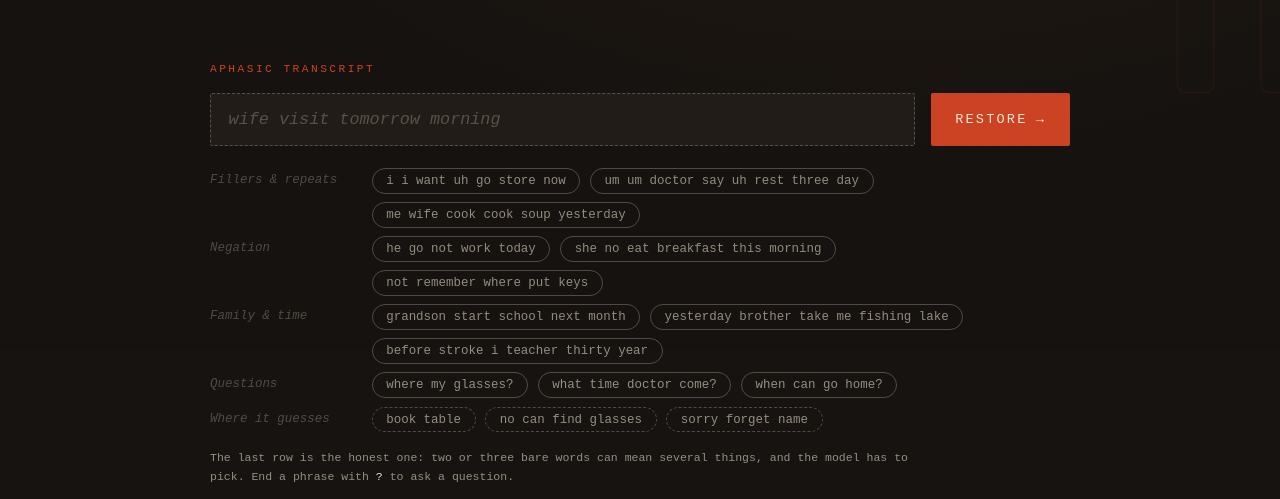
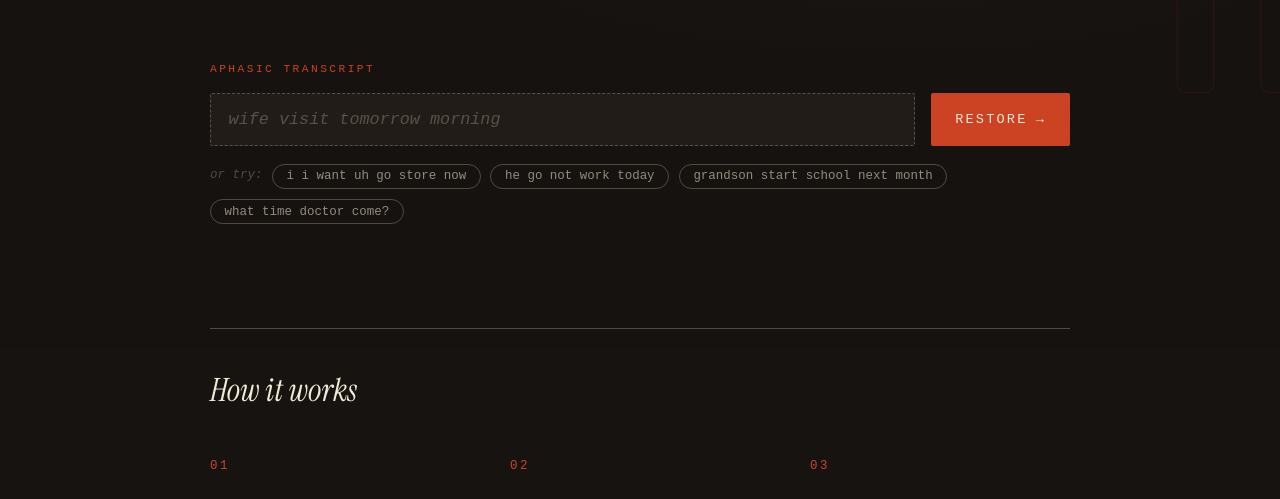
Before and after one commit to LeifsterNYC/Portfolio-Website, a plain HTML site: page aphasiaprediction/index.html in a window 1280 px wide. Shown: the part 451-950 px from the top of the page. Drawn offline with Linux system fonts and the light colour scheme; a web font is replaced by a local one.

Commit message:
Trimmed aphasia demo examples back to one row of four

```diff
--- a/aphasiaprediction/index.html
+++ b/aphasiaprediction/index.html
@@ -8,7 +8,7 @@
     <link rel="preconnect" href="https://fonts.googleapis.com">
     <link rel="preconnect" href="https://fonts.gstatic.com" crossorigin>
     <link href="https://fonts.googleapis.com/css2?family=Instrument+Serif:ital@0;1&family=Fragment+Mono:ital@0;1&display=swap" rel="stylesheet">
-    <link rel="stylesheet" href="style.css?v=3">
+    <link rel="stylesheet" href="style.css?v=4">
 </head>
 <body>
     <div class="grain" aria-hidden="true"></div>
@@ -52,39 +52,11 @@
                 </div>
             </form>
             <div class="samples" role="group" aria-label="Example phrases">
-                <div class="sample-row">
-                    <span class="samples-label">Fillers &amp; repeats</span>
-                    <button type="button" class="chip">i i want uh go store now</button>
-                    <button type="button" class="chip">um um doctor say uh rest three day</button>
-                    <button type="button" class="chip">me wife cook cook soup yesterday</button>
-                </div>
-                <div class="sample-row">
-                    <span class="samples-label">Negation</span>
-                    <button type="button" class="chip">he go not work today</button>
-                    <button type="button" class="chip">she no eat breakfast this morning</button>
-                    <button type="button" class="chip">not remember where put keys</button>
-                </div>
-                <div class="sample-row">
-                    <span class="samples-label">Family &amp; time</span>
-                    <button type="button" class="chip">grandson start school next month</button>
-                    <button type="button" class="chip">yesterday brother take me fishing lake</button>
-                    <button type="button" class="chip">before stroke i teacher thirty year</button>
-                </div>
-                <div class="sample-row">
-                    <span class="samples-label">Questions</span>
-                    <button type="button" class="chip">where my glasses?</button>
-                    <button type="button" class="chip">what time doctor come?</button>
-                    <button type="button" class="chip">when can go home?</button>
-                </div>
-                <div class="sample-row sample-row--limits">
-                    <span class="samples-label">Where it guesses</span>
-                    <button type="button" class="chip">book table</button>
-                    <button type="button" class="chip">no can find glasses</button>
-                    <button type="button" class="chip">sorry forget name</button>
-                </div>
-                <p class="samples-note">The last row is the honest one: two or three bare words
-                can mean several things, and the model has to pick. End a phrase with
-                <span class="m">?</span> to ask a question.</p>
+                <span class="samples-label">or try:</span>
+                <button type="button" class="chip">i i want uh go store now</button>
+                <button type="button" class="chip">he go not work today</button>
+                <button type="button" class="chip">grandson start school next month</button>
+                <button type="button" class="chip">what time doctor come?</button>
             </div>
         </section>
 
@@ -137,6 +109,6 @@
         </nav>
     </footer>
 
-    <script src="inference.js?v=3"></script>
+    <script src="inference.js?v=4"></script>
 </body>
 </html>
--- a/aphasiaprediction/style.css
+++ b/aphasiaprediction/style.css
@@ -200,27 +200,12 @@ h1 .period { color: var(--paper); }
 #restore-btn:disabled { opacity: 0.55; cursor: wait; }
 
 .samples {
-    display: grid;
-    gap: 0.55rem;
-    margin-top: 1.4rem;
-    font-size: 0.78rem;
-}
-.sample-row {
     display: flex;
     flex-wrap: wrap;
     align-items: center;
-    gap: 0.5rem 0.6rem;
-    /* The label hangs in the left margin so wrapped chips stay aligned. */
-    padding-left: 10.1rem;
-}
-.sample-row .samples-label { flex: 0 0 9.5rem; margin-left: -10.1rem; }
-.sample-row--limits .chip { border-style: dashed; }
-.samples-note {
-    margin: 0.5rem 0 0;
-    max-width: 46rem;
-    color: var(--cream-60);
-    font-size: 0.72rem;
-    line-height: 1.6;
+    gap: 0.6rem;
+    margin-top: 1.1rem;
+    font-size: 0.78rem;
 }
 .samples-label { color: var(--cream-30); font-style: italic; }
 .chip {
@@ -377,7 +362,7 @@ h1 .period { color: var(--paper); }
     color: var(--cream-60);
 }
 
-.steps .m, .samples-note .m { color: var(--cream); white-space: nowrap; }
+.steps .m { color: var(--cream); white-space: nowrap; }
 
 /* ——— footer ——— */
 
@@ -417,8 +402,6 @@ footer a:hover { color: var(--red); }
 @media (max-width: 700px) {
     .steps { grid-template-columns: 1fr; gap: 2.2rem; }
     .input-row { flex-direction: column; }
-    .sample-row { padding-left: 0; }
-    .sample-row .samples-label { flex-basis: 100%; margin-left: 0; }
     #restore-btn { padding: 1rem 1.5rem; justify-content: center; }
     .sheet { padding: 2.2rem 1.6rem 2.2rem 2.6rem; }
     .sheet::before { left: 1.8rem; }
```
